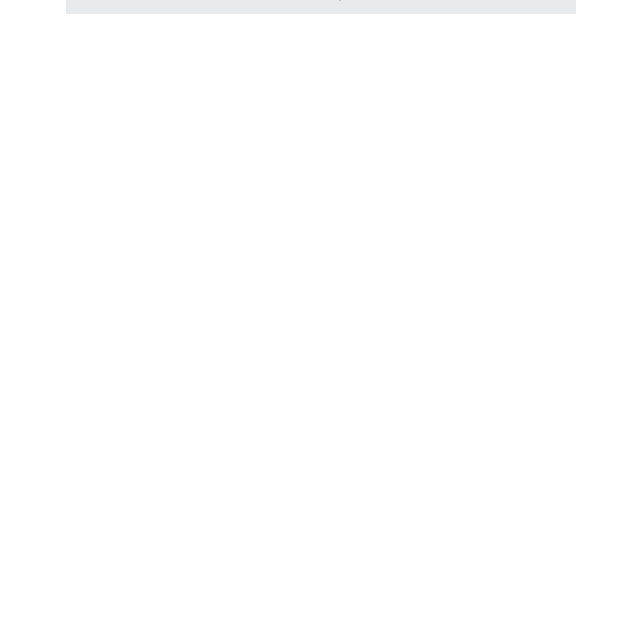
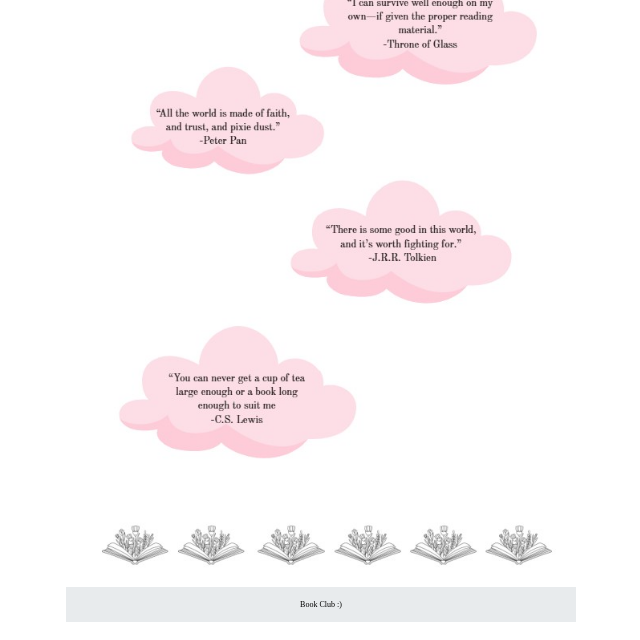
Before and after one commit to zblacklow/Zoe-Blacklow-Book-Club, a Flask app: page / in a window 1280 px wide. Shown: the part 297-937 px from the top of the page, without its empty margins (332-972 px from the left). Before the commit the page ends 311 px from the top, so only its background shows below. Run offline with Flask 3, Linux system fonts and the light colour scheme.

Commit message:
Home image

```diff
--- a/static/style.css
+++ b/static/style.css
@@ -169,6 +169,8 @@ textarea {
 @media (max-width: 600px) {
   body {
     font-size: 1.1em;
+    padding: 0px;
+    margin: 0px;
   }
 
   h1, h2, h3, h4 {
@@ -185,3 +187,12 @@ textarea {
     padding: 12px 0;
   }
 }
+.home {
+       /* stays fixed to viewport */
+  top: 20;
+  left: 0;
+  width: 100%;         /* exactly viewport width */
+  height: 100%;        /* exactly viewport height */
+  object-fit: cover;   /* fills without distortion */
+  object-position: center; /* keeps the image centered */
+  display: block;
--- a/templates/home.html
+++ b/templates/home.html
@@ -2,6 +2,6 @@
 {% block content %}
 
 
-<img src="static/uploads/bookclub_home.PNG" alt="image" class="home">
+<img src="static/uploads/bookclub_home.jpg" alt="image" class="home">
 
 {% endblock %}
```
Also changed, not shown: static/uploads/bookclub_home.jpg (added), 1 other file.
